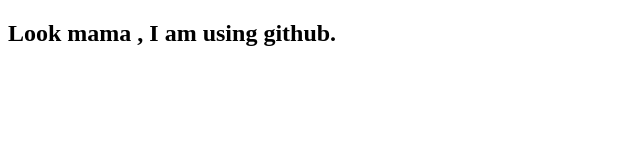
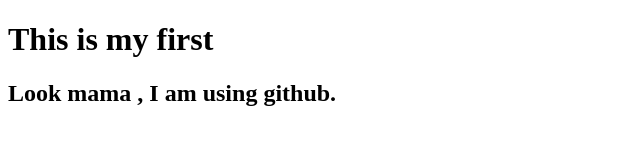
Before and after one commit to Zihad07/demo_test, a plain HTML site: page index.html in a window 1280 px wide. Shown: the whole page, without its empty margins (0-640 px from the left). Drawn offline with Linux system fonts and the light colour scheme.

Commit message:
index.html
added h1 tag

```diff
--- a/index.html
+++ b/index.html
@@ -6,6 +6,7 @@
     <title>Document</title>
 </head>
 <body>
+    <h1>This is my first </h2>
     <h2>Look mama , I am using github.</h2>
 </body>
 </html>
```
